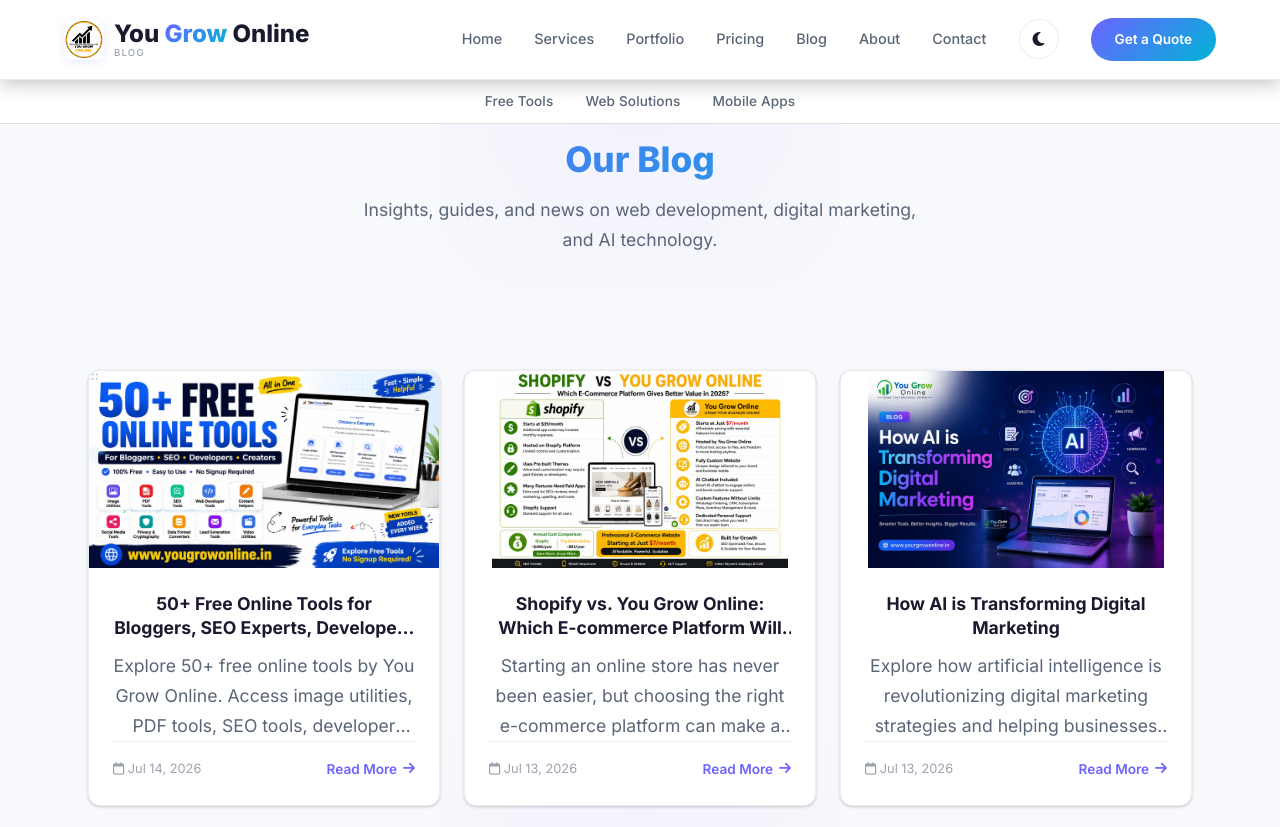
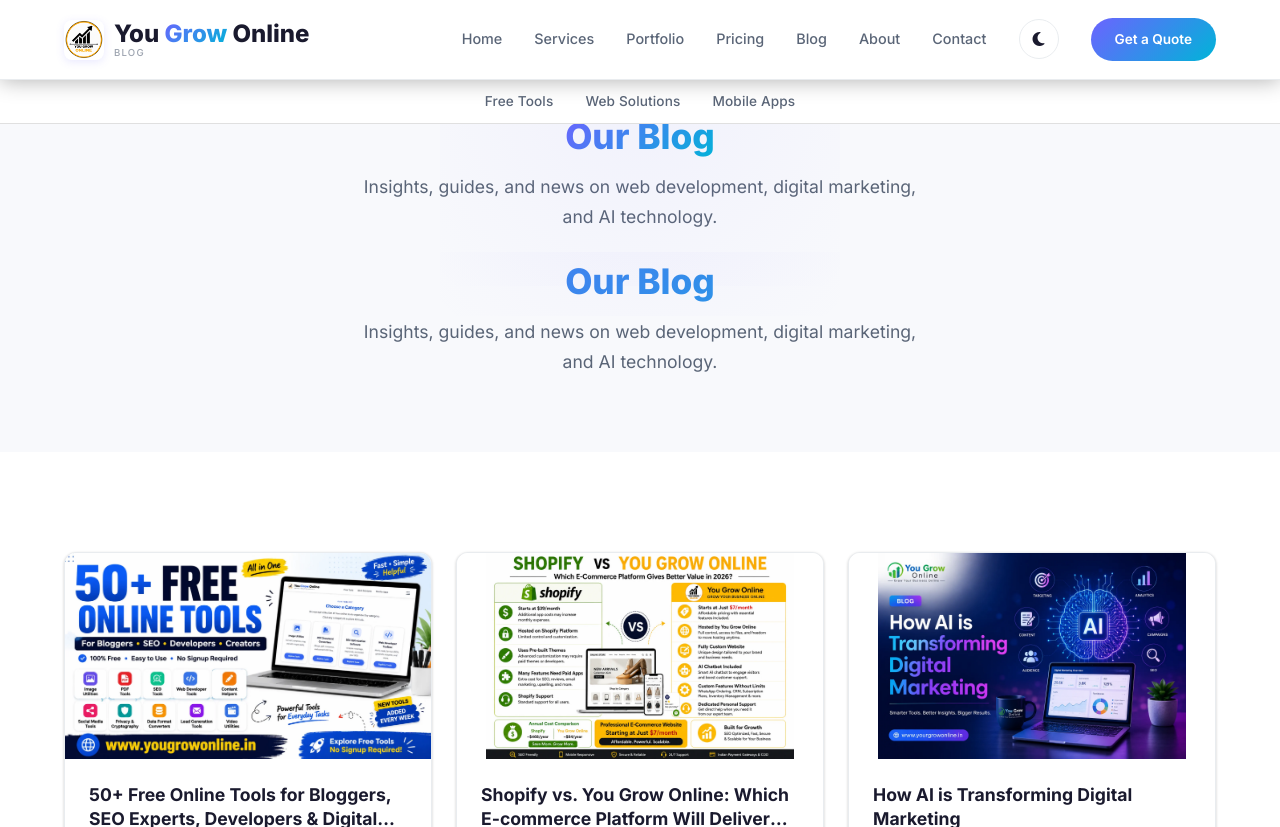
Before and after one commit to dileepkr1996c-arch/blog.yougrowonline, a Jekyll site: the page built from index.html, in a window 1280 px wide and 900 px high, scrolled down 365 px, cut to the strip 0-827 px from the top of the window. Built offline with Jekyll 4.4.1, drawn with Linux system fonts in a browser that asks for light colours.

Commit message:
Update index.html

```diff
--- a/index.html
+++ b/index.html
@@ -6,17 +6,23 @@
 
 <section class="page-header blog-page-header" id="page-header">
   <div class="container">
-<section class="page-header blog-page-header" id="page-header" style="padding-bottom: 0px !important; margin-bottom: 0px !important;">
-  <div class="container" style="padding-bottom: 0px !important;">
+<section class="page-header blog-page-header" id="page-header" style="padding-top: 130px !important; padding-bottom: 20px !important; margin-bottom: 0px !important;">
+  <div class="container" style="display: flex; flex-direction: column; align-items: center; justify-content: center; gap: 15px !important;">
 
-    <!-- विज्ञापन का डिब्बा (इसके मार्जिन को कम किया गया है) -->
-    <div id='div-gpt-ad-1784238776807-0' style='min-width: 320px; min-height: 50px; max-width: 100%; margin: 5px auto 15px auto; text-align: center; overflow: hidden;'>
+    <!-- विज्ञापन का डिब्बा (ऊपर मेनू से सुरक्षित दूरी पर और नीचे "Our Blog" के करीब) -->
+    <div id='div-gpt-ad-1784238776807-0' style='min-width: 320px; min-height: 50px; max-width: 100%; margin: 0 auto; text-align: center; overflow: hidden;'>
       <script>
         googletag.cmd.push(function() { googletag.display('div-gpt-ad-1784238776807-0'); });
       </script>
     </div>
 
-    <!-- Our Blog हेडिंग (इसके ऊपर के खाली स्पेस को हटाया गया है) -->
+    <!-- Our Blog हेडिंग (एड के ठीक नीचे लाने के लिए) -->
+    <h1 style="margin: 0px !important; padding: 0px !important; line-height: 1.2;">Our Blog</h1>
+    <p style="margin: 0px !important; padding: 0px !important; text-align: center;">Insights, guides, and news on web development, digital marketing, and AI technology.</p>
+  </div>
+</section>
+
+
     <h1 style="margin-top: 0px !important; padding-top: 0px !important; margin-bottom: 5px !important;">Our Blog</h1>
     <p style="margin-top: 0px !important; margin-bottom: 15px !important;">Insights, guides, and news on web development, digital marketing, and AI technology.</p>
   </div>
```
